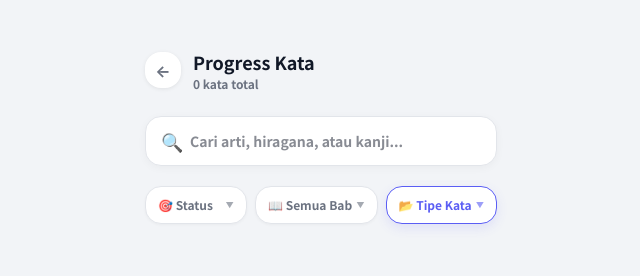
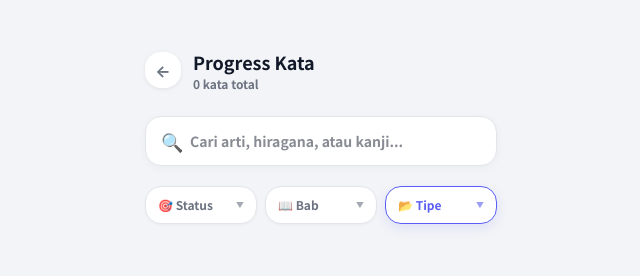
Before and after one commit to sarunk21/kotoba-quiz, a Next.js app: page /progress in a window 1280 px wide. Shown: the top 276 px of the page, without its empty margins (319-959 px from the left). Built offline with nearby package versions, Linux system fonts and the light colour scheme.

Commit message:
fix: adjust progress page filter button labels to prevent overflow, fix popover widths, and resolve stacking context clipping

```diff
--- a/app/progress/page.tsx
+++ b/app/progress/page.tsx
@@ -168,7 +168,7 @@ export default function ProgressPage() {
         </div>
 
         {/* Custom Filter Bar */}
-        <div className="flex gap-2 mb-6 anim-up d1">
+        <div className="flex gap-2 mb-6 anim-up d1 relative z-20">
           {/* Status Dropdown */}
           <div className="flex-1 relative">
             <button onClick={() => setOpenDropdown(openDropdown === 'status' ? null : 'status')}
@@ -183,7 +183,7 @@ export default function ProgressPage() {
               <span className="text-[8px] opacity-60 shrink-0">▼</span>
             </button>
             {openDropdown === 'status' && (
-              <div className="absolute top-full mt-2 left-0 w-full rounded-2xl p-1.5 z-50 border anim-pop"
+              <div className="absolute top-full mt-2 left-0 w-[160px] rounded-2xl p-1.5 z-50 border anim-pop"
                 style={{ background: 'var(--color-white)', borderColor: 'var(--color-border)', boxShadow: '0 8px 30px rgba(0,0,0,0.1)' }}>
                 {[
                   { key: 'all', label: '🎯 Semua Status' },
@@ -214,11 +214,11 @@ export default function ProgressPage() {
                 borderColor: selectedChapter !== 'all' ? 'var(--color-accent)' : 'var(--color-border)',
                 boxShadow: selectedChapter !== 'all' ? '0 4px 12px rgba(91,94,244,0.12)' : '0 1px 3px rgba(0,0,0,0.04)',
               }}>
-              <span className="truncate">{selectedChapter === 'all' ? '📖 Semua Bab' : selectedChapter === 'none' ? '📖 Tanpa Bab' : `📖 ${selectedChapter}`}</span>
+              <span className="truncate">{selectedChapter === 'all' ? '📖 Bab' : selectedChapter === 'none' ? '📖 Tanpa Bab' : `📖 ${selectedChapter}`}</span>
               <span className="text-[8px] opacity-60 shrink-0">▼</span>
             </button>
             {openDropdown === 'chapter' && (
-              <div className="absolute top-full mt-2 left-0 w-[180px] max-h-[220px] overflow-y-auto no-scrollbar rounded-2xl p-1.5 z-50 border anim-pop"
+              <div className="absolute top-full mt-2 left-1/2 -translate-x-1/2 w-[180px] max-h-[220px] overflow-y-auto no-scrollbar rounded-2xl p-1.5 z-50 border anim-pop"
                 style={{ background: 'var(--color-white)', borderColor: 'var(--color-border)', boxShadow: '0 8px 30px rgba(0,0,0,0.1)' }}>
                 <button onClick={() => { setSelectedChapter('all'); setOpenDropdown(null) }}
                   className="w-full text-left px-3 py-2 rounded-xl text-xs font-bold transition-all active:scale-[0.98]"
@@ -260,11 +260,11 @@ export default function ProgressPage() {
                 borderColor: groupBy !== 'none' ? 'var(--color-accent)' : 'var(--color-border)',
                 boxShadow: groupBy !== 'none' ? '0 4px 12px rgba(91,94,244,0.12)' : '0 1px 3px rgba(0,0,0,0.04)',
               }}>
-              <span className="truncate">{groupBy === 'none' ? '❌ Tanpa Grup' : groupBy === 'category' ? '📂 Tipe Kata' : '📖 Grup Bab'}</span>
+              <span className="truncate">{groupBy === 'none' ? '❌ Grup' : groupBy === 'category' ? '📂 Tipe' : '📖 Bab'}</span>
               <span className="text-[8px] opacity-60 shrink-0">▼</span>
             </button>
             {openDropdown === 'group' && (
-              <div className="absolute top-full mt-2 right-0 w-full min-w-[130px] rounded-2xl p-1.5 z-50 border anim-pop"
+              <div className="absolute top-full mt-2 right-0 w-[150px] rounded-2xl p-1.5 z-50 border anim-pop"
                 style={{ background: 'var(--color-white)', borderColor: 'var(--color-border)', boxShadow: '0 8px 30px rgba(0,0,0,0.1)' }}>
                 {[
                   { key: 'none', label: '❌ Tanpa Grup' },
@@ -289,6 +289,7 @@ export default function ProgressPage() {
         {openDropdown && (
           <div className="fixed inset-0 z-40 bg-transparent" onClick={() => setOpenDropdown(null)} />
         )}
+
 
 
         {/* Vocab cards */}
```
